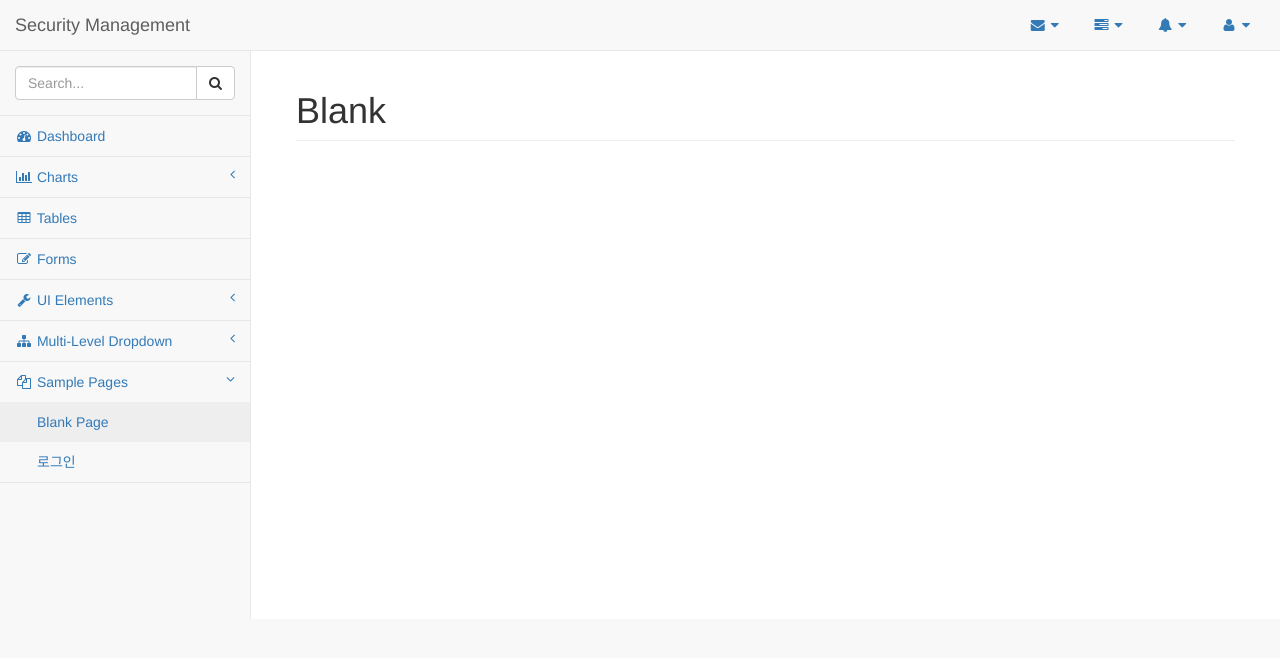
After one commit to bongbongco/LsySecurityManagement, a Flask app: page /index in a window 1280 px wide. The commit adds this page. Shown: the top 658 px of the page. Run offline with Flask 2, Linux system fonts and the light colour scheme; some libraries are stand-ins or nearby versions.

Commit message:
Edit index page

```diff
--- a/LsySecurityManagement/app.py
+++ b/LsySecurityManagement/app.py
@@ -11,11 +11,11 @@ def hello_world():
 
 @app.route('/login')
 def login():
-	return render_template('login.html', error="rander template test")
+	return render_template('login.html')
 
-@app.route('/base')
+@app.route('/index')
 def test():
-	return render_template('base.html', error="rander template test")
+	return render_template('index.html')
 
 if __name__ == '__main__':
 	app.run(host='0.0.0.0')
--- a/LsySecurityManagement/templates/base.html
+++ b/LsySecurityManagement/templates/base.html
@@ -5,7 +5,7 @@
     <meta name="description" content="보안 관리 페이지">
 	<meta name="author" content="이승용">
 
-    <title>LsySecurityManagement</title>
+    <title>Lsy - SecurityManagement</title>
 
 	<!-- Bootstrap core CSS-->
     <link href="../static/vendor/bootstrap/css/bootstrap.min.css" rel="stylesheet">
@@ -15,6 +15,8 @@
     <link href="../static/dist/css/sb-admin-2.css" rel="stylesheet">
     <!-- Morris Charts CSS -->
     <link href="../static/vendor/morrisjs/morris.css" rel="stylesheet">
+    <!-- Custom Fonts -->
+    <link href="../static/vendor/font-awesome/css/font-awesome.min.css" rel="stylesheet" type="text/css">
 
     <!--[if lt IE 9]>
       <script src="https://oss.maxcdn.com/html5shiv/3.7.2/html5shiv.min.js"></script>
@@ -24,4 +26,13 @@
     <script src="https://ajax.googleapis.com/ajax/libs/jquery/1.11.2/jquery.min.js"></script>
     <script src="../static/vendor/bootstrap/js/bootstrap.min.js"></script>
 
+    <!-- jQuery -->
+    <script src="../static/vendor/jquery/jquery.min.js"></script>
+    <!-- Bootstrap Core JavaScript -->
+    <script src="../static/vendor/bootstrap/js/bootstrap.min.js"></script>
+    <!-- Metis Menu Plugin JavaScript -->
+    <script src="../static/vendor/metisMenu/metisMenu.min.js"></script>
+    <!-- Custom Theme JavaScript -->
+    <script src="../static/dist/js/sb-admin-2.js"></script>
+
   {% block body %}{% endblock %}
--- /dev/null
+++ b/LsySecurityManagement/templates/index.html
@@ -0,0 +1,353 @@
+{% extends "base.html" %}
+{% block body %}
+    <div id="wrapper">
+
+        <!-- Navigation -->
+        <nav class="navbar navbar-default navbar-static-top" role="navigation" style="margin-bottom: 0">
+            <div class="navbar-header">
+                <button type="button" class="navbar-toggle" data-toggle="collapse" data-target=".navbar-collapse">
+                    <span class="sr-only">Toggle navigation</span>
+                    <span class="icon-bar"></span>
+                    <span class="icon-bar"></span>
+                    <span class="icon-bar"></span>
+                </button>
+                <a class="navbar-brand" href="index">Security Management</a>
+            </div>
+            <!-- /.navbar-header -->
+
+            <ul class="nav navbar-top-links navbar-right">
+                <li class="dropdown">
+                    <a class="dropdown-toggle" data-toggle="dropdown" href="#">
+                        <i class="fa fa-envelope fa-fw"></i> <i class="fa fa-caret-down"></i>
+                    </a>
+                    <ul class="dropdown-menu dropdown-messages">
+                        <li>
+                            <a href="#">
+                                <div>
+                                    <strong>John Smith</strong>
+                                    <span class="pull-right text-muted">
+                                        <em>Yesterday</em>
+                                    </span>
+                                </div>
+                                <div>Lorem ipsum dolor sit amet, consectetur adipiscing elit. Pellentesque eleifend...</div>
+                            </a>
+                        </li>
+                        <li class="divider"></li>
+                        <li>
+                            <a href="#">
+                                <div>
+                                    <strong>John Smith</strong>
+                                    <span class="pull-right text-muted">
+                                        <em>Yesterday</em>
+                                    </span>
+                                </div>
+                                <div>Lorem ipsum dolor sit amet, consectetur adipiscing elit. Pellentesque eleifend...</div>
+                            </a>
+                        </li>
+                        <li class="divider"></li>
+                        <li>
+                            <a href="#">
+                                <div>
+                                    <strong>John Smith</strong>
+                                    <span class="pull-right text-muted">
+                                        <em>Yesterday</em>
+                                    </span>
+                                </div>
+                                <div>Lorem ipsum dolor sit amet, consectetur adipiscing elit. Pellentesque eleifend...</div>
+                            </a>
+                        </li>
+                        <li class="divider"></li>
+                        <li>
+                            <a class="text-center" href="#">
+                                <strong>Read All Messages</strong>
+                                <i class="fa fa-angle-right"></i>
+                            </a>
+                        </li>
+                    </ul>
+                    <!-- /.dropdown-messages -->
+                </li>
+                <!-- /.dropdown -->
+                <li class="dropdown">
+                    <a class="dropdown-toggle" data-toggle="dropdown" href="#">
+                        <i class="fa fa-tasks fa-fw"></i> <i class="fa fa-caret-down"></i>
+                    </a>
+                    <ul class="dropdown-menu dropdown-tasks">
+                        <li>
+                            <a href="#">
+                                <div>
+                                    <p>
+                                        <strong>Task 1</strong>
+                                        <span class="pull-right text-muted">40% Complete</span>
+                                    </p>
+                                    <div class="progress progress-striped active">
+                                        <div class="progress-bar progress-bar-success" role="progressbar" aria-valuenow="40" aria-valuemin="0" aria-valuemax="100" style="width: 40%">
+                                            <span class="sr-only">40% Complete (success)</span>
+                                        </div>
+                                    </div>
+                                </div>
+                            </a>
+                        </li>
+                        <li class="divider"></li>
+                        <li>
+                            <a href="#">
+                                <div>
+                                    <p>
+                                        <strong>Task 2</strong>
+                                        <span class="pull-right text-muted">20% Complete</span>
+                                    </p>
+                                    <div class="progress progress-striped active">
+                                        <div class="progress-bar progress-bar-info" role="progressbar" aria-valuenow="20" aria-valuemin="0" aria-valuemax="100" style="width: 20%">
+                                            <span class="sr-only">20% Complete</span>
+                                        </div>
+                                    </div>
+                                </div>
+                            </a>
+                        </li>
+                        <li class="divider"></li>
+                        <li>
+                            <a href="#">
+                                <div>
+                                    <p>
+                                        <strong>Task 3</strong>
+                                        <span class="pull-right text-muted">60% Complete</span>
+                                    </p>
+                                    <div class="progress progress-striped active">
+                                        <div class="progress-bar progress-bar-warning" role="progressbar" aria-valuenow="60" aria-valuemin="0" aria-valuemax="100" style="width: 60%">
+                                            <span class="sr-only">60% Complete (warning)</span>
+                                        </div>
+                                    </div>
+                                </div>
+                            </a>
+                        </li>
+                        <li class="divider"></li>
+                        <li>
+                            <a href="#">
+                                <div>
+                                    <p>
+                                        <strong>Task 4</strong>
+                                        <span class="pull-right text-muted">80% Complete</span>
+                                    </p>
+                                    <div class="progress progress-striped active">
+                                        <div class="progress-bar progress-bar-danger" role="progressbar" aria-valuenow="80" aria-valuemin="0" aria-valuemax="100" style="width: 80%">
+                                            <span class="sr-only">80% Complete (danger)</span>
+                                        </div>
+                                    </div>
+                                </div>
+                            </a>
+                        </li>
+                        <li class="divider"></li>
+                        <li>
+                            <a class="text-center" href="#">
+                                <strong>See All Tasks</strong>
+                                <i class="fa fa-angle-right"></i>
+                            </a>
+                        </li>
+                    </ul>
+                    <!-- /.dropdown-tasks -->
+                </li>
+                <!-- /.dropdown -->
+                <li class="dropdown">
+                    <a class="dropdown-toggle" data-toggle="dropdown" href="#">
+                        <i class="fa fa-bell fa-fw"></i> <i class="fa fa-caret-down"></i>
+                    </a>
+                    <ul class="dropdown-menu dropdown-alerts">
+                        <li>
+                            <a href="#">
+                                <div>
+                                    <i class="fa fa-comment fa-fw"></i> New Comment
+                                    <span class="pull-right text-muted small">4 minutes ago</span>
+                                </div>
+                            </a>
+                        </li>
+                        <li class="divider"></li>
+                        <li>
+                            <a href="#">
+                                <div>
+                                    <i class="fa fa-twitter fa-fw"></i> 3 New Followers
+                                    <span class="pull-right text-muted small">12 minutes ago</span>
+                                </div>
+                            </a>
+                        </li>
+                        <li class="divider"></li>
+                        <li>
+                            <a href="#">
+                                <div>
+                                    <i class="fa fa-envelope fa-fw"></i> Message Sent
+                                    <span class="pull-right text-muted small">4 minutes ago</span>
+                                </div>
+                            </a>
+                        </li>
+                        <li class="divider"></li>
+                        <li>
+                            <a href="#">
+                                <div>
+                                    <i class="fa fa-tasks fa-fw"></i> New Task
+                                    <span class="pull-right text-muted small">4 minutes ago</span>
+                                </div>
+                            </a>
+                        </li>
+                        <li class="divider"></li>
+                        <li>
+                            <a href="#">
+                                <div>
+                                    <i class="fa fa-upload fa-fw"></i> Server Rebooted
+                                    <span class="pull-right text-muted small">4 minutes ago</span>
+                                </div>
+                            </a>
+                        </li>
+                        <li class="divider"></li>
+                        <li>
+                            <a class="text-center" href="#">
+                                <strong>See All Alerts</strong>
+                                <i class="fa fa-angle-right"></i>
+                            </a>
+                        </li>
+                    </ul>
+                    <!-- /.dropdown-alerts -->
+                </li>
+                <!-- /.dropdown -->
+                <li class="dropdown">
+                    <a class="dropdown-toggle" data-toggle="dropdown" href="#">
+                        <i class="fa fa-user fa-fw"></i> <i class="fa fa-caret-down"></i>
+                    </a>
+                    <ul class="dropdown-menu dropdown-user">
+                        <li><a href="#"><i class="fa fa-user fa-fw"></i> User Profile</a>
+                        </li>
+                        <li><a href="#"><i class="fa fa-gear fa-fw"></i> Settings</a>
+                        </li>
+                        <li class="divider"></li>
+                        <li><a href="login.html"><i class="fa fa-sign-out fa-fw"></i> Logout</a>
+                        </li>
+                    </ul>
+                    <!-- /.dropdown-user -->
+                </li>
+                <!-- /.dropdown -->
+            </ul>
+            <!-- /.navbar-top-links -->
+
+            <div class="navbar-default sidebar" role="navigation">
+                <div class="sidebar-nav navbar-collapse">
+                    <ul class="nav" id="side-menu">
+                        <li class="sidebar-search">
+                            <div class="input-group custom-search-form">
+                                <input type="text" class="form-control" placeholder="Search...">
+                                <span class="input-group-btn">
+                                    <button class="btn btn-default" type="button">
+                                        <i class="fa fa-search"></i>
+                                    </button>
+                                </span>
+                            </div>
+                            <!-- /input-group -->
+                        </li>
+                        <li>
+                            <a href="index.html"><i class="fa fa-dashboard fa-fw"></i> Dashboard</a>
+                        </li>
+                        <li>
+                            <a href="#"><i class="fa fa-bar-chart-o fa-fw"></i> Charts<span class="fa arrow"></span></a>
+                            <ul class="nav nav-second-level">
+                                <li>
+                                    <a href="flot.html">Flot Charts</a>
+                                </li>
+                                <li>
+                                    <a href="morris.html">Morris.js Charts</a>
+                                </li>
+                            </ul>
+                            <!-- /.nav-second-level -->
+                        </li>
+                        <li>
+                            <a href="tables.html"><i class="fa fa-table fa-fw"></i> Tables</a>
+                        </li>
+                        <li>
+                            <a href="forms.html"><i class="fa fa-edit fa-fw"></i> Forms</a>
+                        </li>
+                        <li>
+                            <a href="#"><i class="fa fa-wrench fa-fw"></i> UI Elements<span class="fa arrow"></span></a>
+                            <ul class="nav nav-second-level">
+                                <li>
+                                    <a href="panels-wells.html">Panels and Wells</a>
+                                </li>
+                                <li>
+                                    <a href="buttons.html">Buttons</a>
+                                </li>
+                                <li>
+                                    <a href="notifications.html">Notifications</a>
+                                </li>
+                                <li>
+                                    <a href="typography.html">Typography</a>
+                                </li>
+                                <li>
+                                    <a href="icons.html"> Icons</a>
+                                </li>
+                                <li>
+                                    <a href="grid.html">Grid</a>
+                                </li>
+                            </ul>
+                            <!-- /.nav-second-level -->
+                        </li>
+                        <li>
+                            <a href="#"><i class="fa fa-sitemap fa-fw"></i> Multi-Level Dropdown<span class="fa arrow"></span></a>
+                            <ul class="nav nav-second-level">
+                                <li>
+                                    <a href="#">Second Level Item</a>
+                                </li>
+                                <li>
+                                    <a href="#">Second Level Item</a>
+                                </li>
+                                <li>
+                                    <a href="#">Third Level <span class="fa arrow"></span></a>
+                                    <ul class="nav nav-third-level">
+                                        <li>
+                                            <a href="#">Third Level Item</a>
+                                        </li>
+                                        <li>
+                                            <a href="#">Third Level Item</a>
+                                        </li>
+                                        <li>
+                                            <a href="#">Third Level Item</a>
+                                        </li>
+                                        <li>
+                                            <a href="#">Third Level Item</a>
+                                        </li>
+                                    </ul>
+                                    <!-- /.nav-third-level -->
+                                </li>
+                            </ul>
+                            <!-- /.nav-second-level -->
+                        </li>
+                        <li class="active">
+                            <a href="#"><i class="fa fa-files-o fa-fw"></i> Sample Pages<span class="fa arrow"></span></a>
+                            <ul class="nav nav-second-level">
+                                <li>
+                                    <a class="active" href="blank.html">Blank Page</a>
+                                </li>
+                                <li>
+                                    <a href="login">로그인</a>
+                                </li>
+                            </ul>
+                            <!-- /.nav-second-level -->
+                        </li>
+                    </ul>
+                </div>
+                <!-- /.sidebar-collapse -->
+            </div>
+            <!-- /.navbar-static-side -->
+        </nav>
+
+        <!-- Page Content -->
+        <div id="page-wrapper">
+            <div class="container-fluid">
+                <div class="row">
+                    <div class="col-lg-12">
+                        <h1 class="page-header">Blank</h1>
+                    </div>
+                    <!-- /.col-lg-12 -->
+                </div>
+                <!-- /.row -->
+            </div>
+            <!-- /.container-fluid -->
+        </div>
+        <!-- /#page-wrapper -->
+
+    </div>
+    <!-- /#wrapper -->
+{% endblock %}
```
Also changed, not shown: LsySecurityManagement/templates/footer.html (+8 -10 lines), LsySecurityManagement/templates/login.html (+30 -11 lines).
